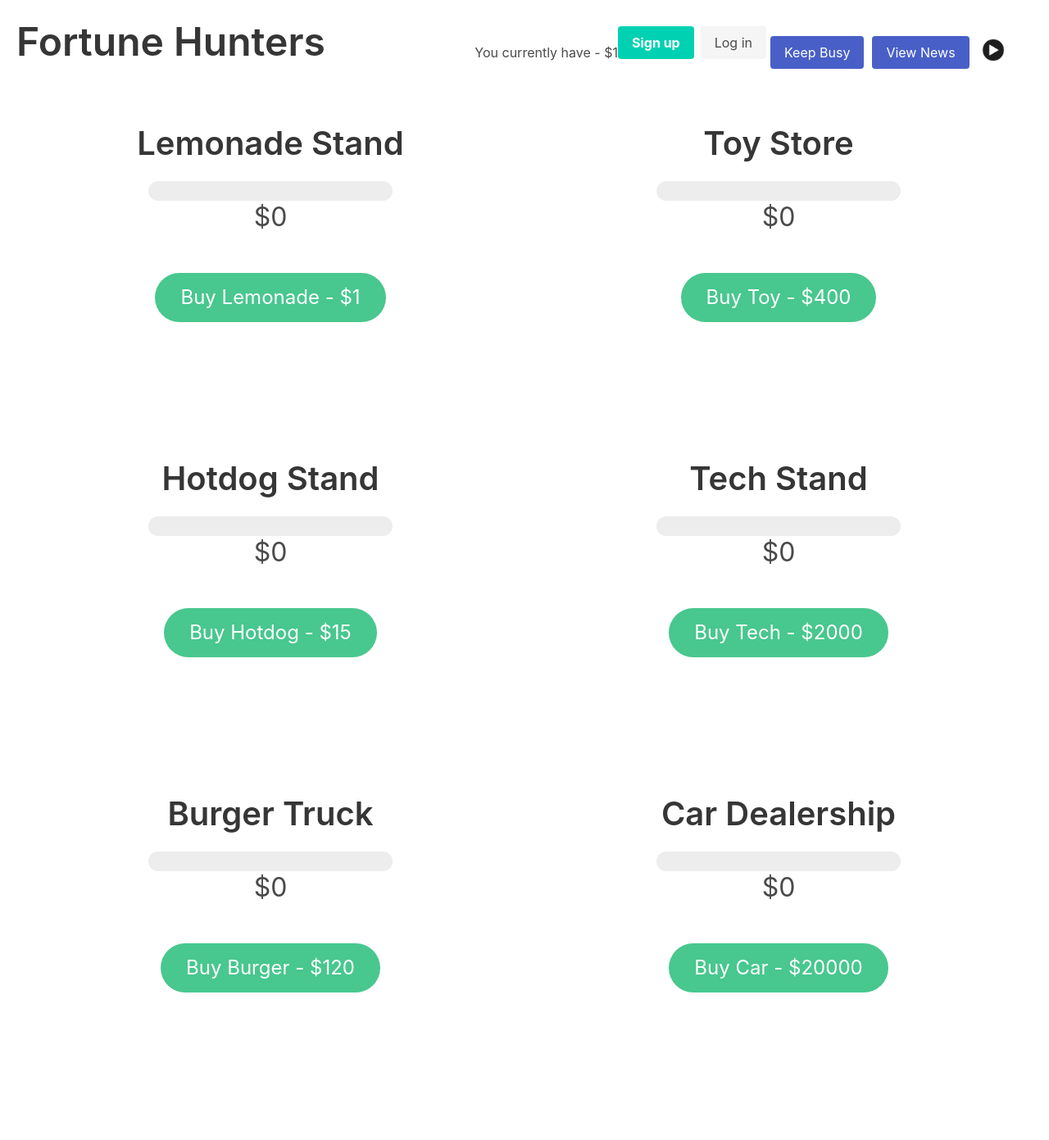
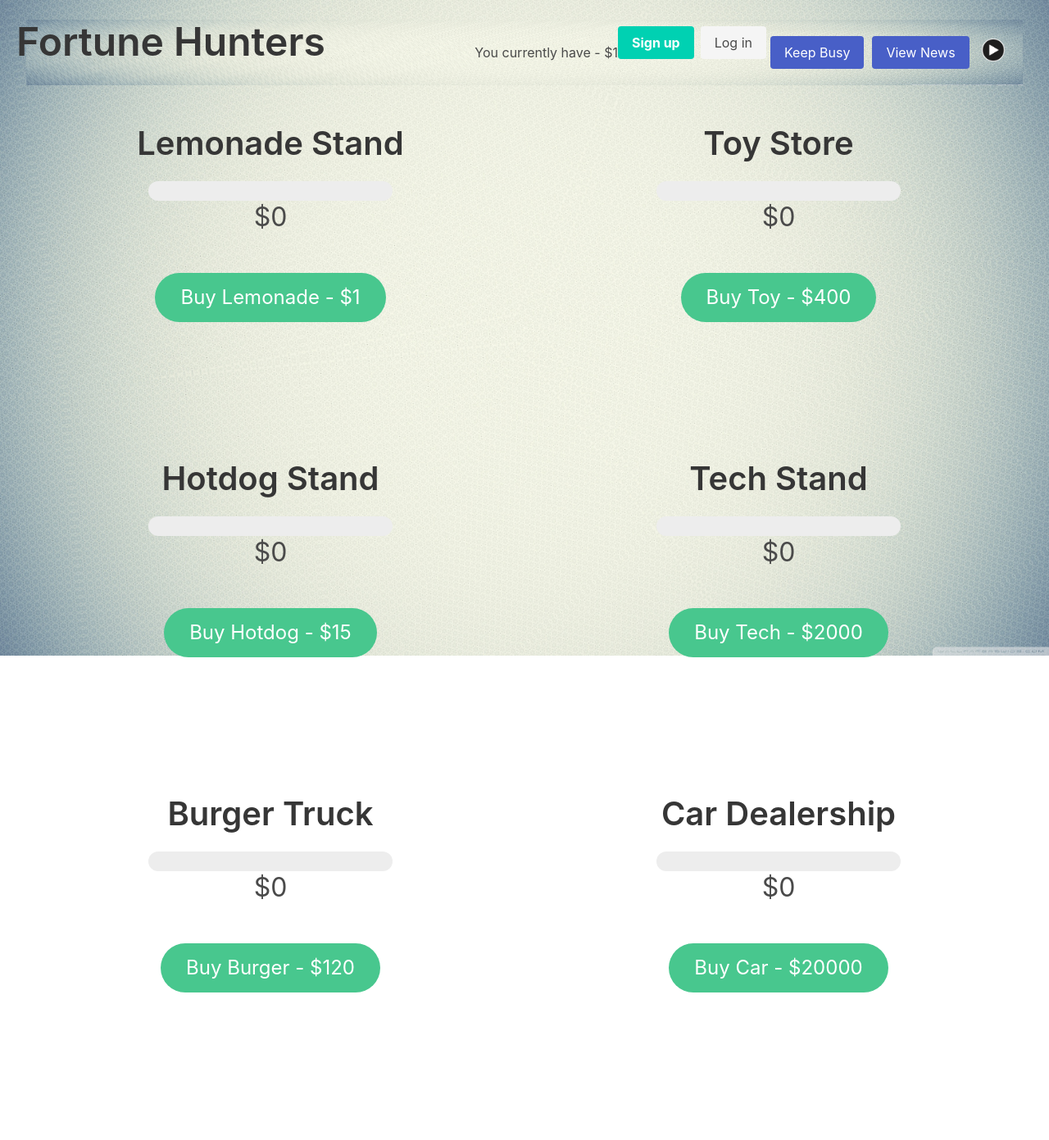
Before and after one commit to CompKat/FortuneHunters, a PHP site: page / in a window 1280 px wide. Shown: the whole page at 82% size. Run offline with PHP 8.4, Linux system fonts and the light colour scheme; some libraries are stand-ins or nearby versions.

Commit message:
Background image

```diff
--- a/index.php
+++ b/index.php
@@ -15,6 +15,18 @@
         <title>Fortune Hunters</title>
 
     </head>
+
+    <style>
+        html, body {
+            height: 100%;
+        }
+        body, nav {
+            background-image: url('images/background.jpg');
+            background-repeat: no-repeat;
+            background-attachment: fixed;
+            background-size: 100% 100%;
+        }
+    </style>
 
     <body>
         <br>
```
Also changed, not shown: images/background.jpg (added).
